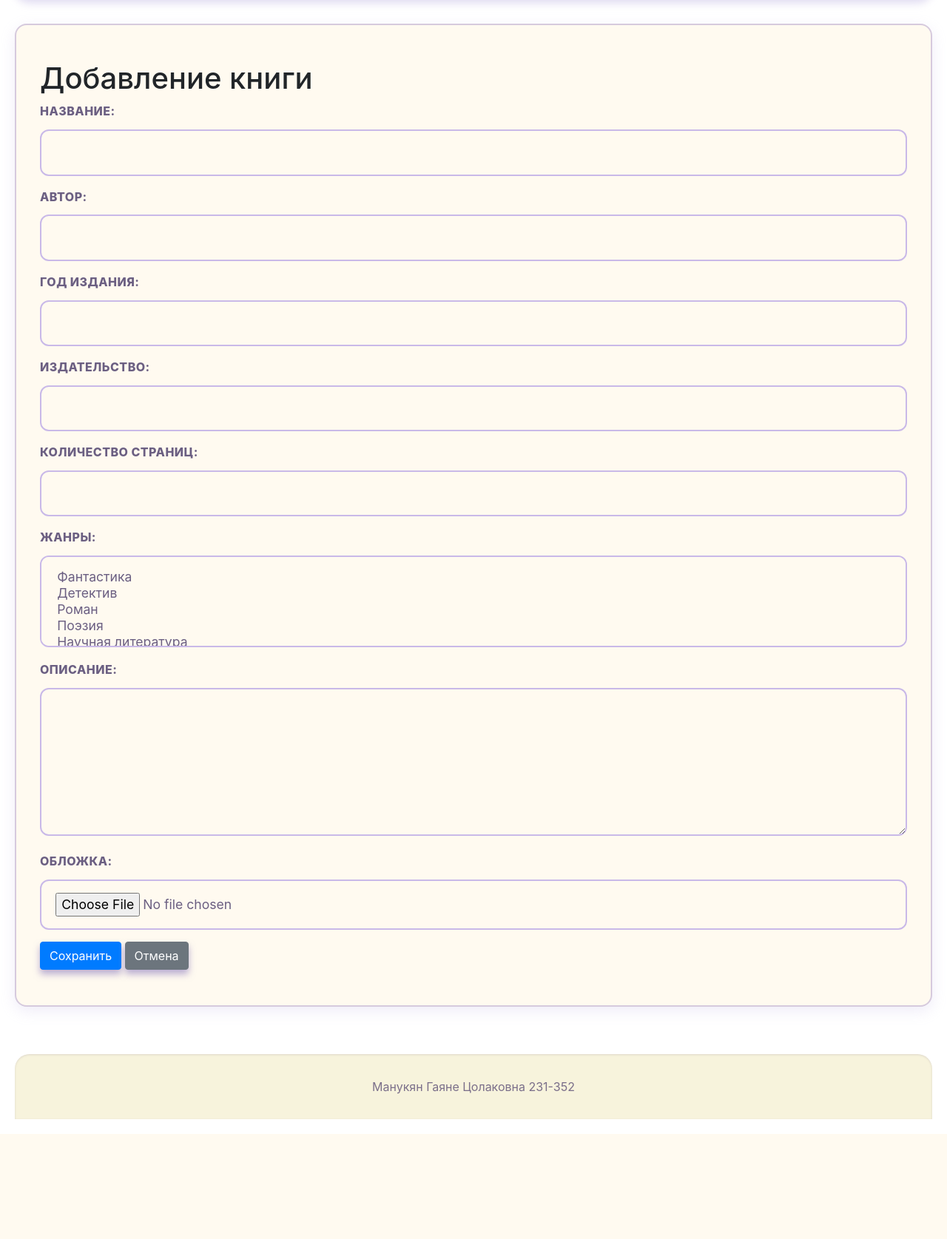
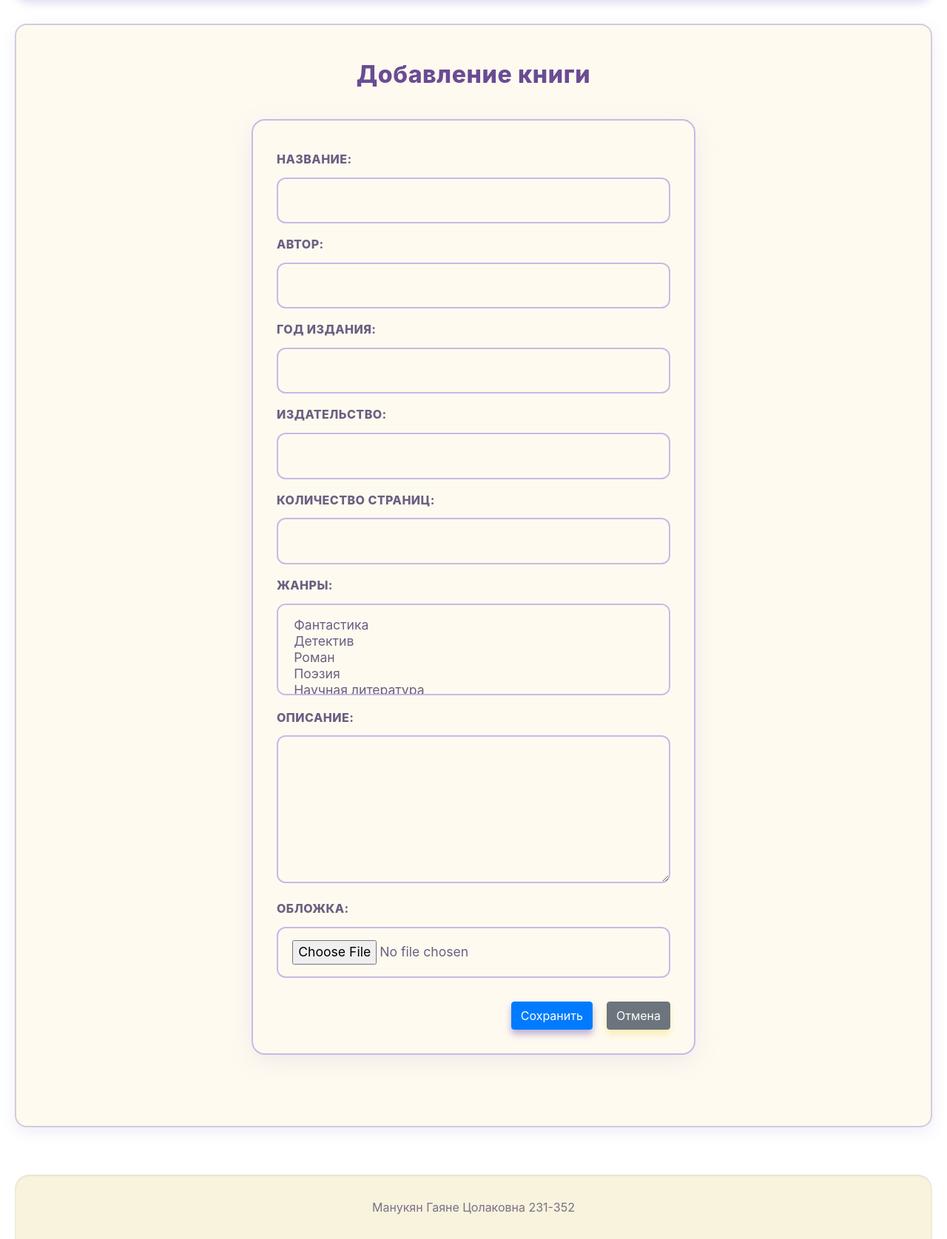
Before and after one commit to gayka05/web-ekzamenchik, a Flask app: page /books/new in a window 1280 px wide. Shown: the part 110-1785 px from the top of the page at 74% size. Before the commit the page ends 1643 px from the top, so only its background shows below. Run offline with Flask 3, Linux system fonts and the light colour scheme; a user stored in the database is signed in; some libraries are stand-ins or nearby versions.

Commit message:
Update style.css

```diff
--- a/static/css/style.css
+++ b/static/css/style.css
@@ -636,3 +636,73 @@ body {
     min-width: 220px;
     max-width: 600px;
 }
+.book-form {
+    max-width: 600px;
+    margin: 0 auto 3rem auto;
+    background: #fffaf0;
+    border: 2px solid #c9b9e8;
+    border-radius: 18px;
+    box-shadow: 0 8px 32px rgba(140,123,190,0.13);
+    padding: 2.5rem 2rem 2rem 2rem;
+}
+
+.page-title {
+    text-align: center;
+    color: #6a4c93;
+    font-size: 2rem;
+    font-weight: 800;
+    margin-bottom: 2.5rem;
+    letter-spacing: 0.02em;
+}
+
+.form-actions {
+    display: flex;
+    justify-content: flex-end;
+    gap: 1.2rem;
+    margin-top: 2rem;
+}
+
+.btn-primary {
+    background: #8c7bbe;
+    color: white;
+    padding: 0.7rem 1.5rem;
+    border: none;
+    border-radius: 12px;
+    cursor: pointer;
+    font-size: 1.1rem;
+    font-weight: 700;
+    box-shadow: 0 6px 10px rgba(140, 123, 190, 0.6);
+    transition: background-color 0.3s, box-shadow 0.3s;
+}
+
+.btn-primary:hover {
+    background: #6b57a4;
+    box-shadow: 0 8px 16px rgba(107, 87, 164, 0.8);
+}
+
+.btn-secondary {
+    background: #f0e68c;
+    color: #4b3b66;
+    font-weight: 700;
+    border-radius: 12px;
+    padding: 0.7rem 1.5rem;
+    border: none;
+    box-shadow: 0 6px 10px rgba(240, 230, 140, 0.6);
+    transition: background 0.2s;
+    font-size: 1.1rem;
+}
+
+.btn-secondary:hover {
+    background: #d6ce5a;
+    color: #3a2e55;
+}
+
+@media (max-width: 700px) {
+    .book-form {
+        padding: 1.3rem 0.6rem;
+    }
+    .form-actions {
+        flex-direction: column;
+        gap: 0.7rem;
+    }
+}
```
